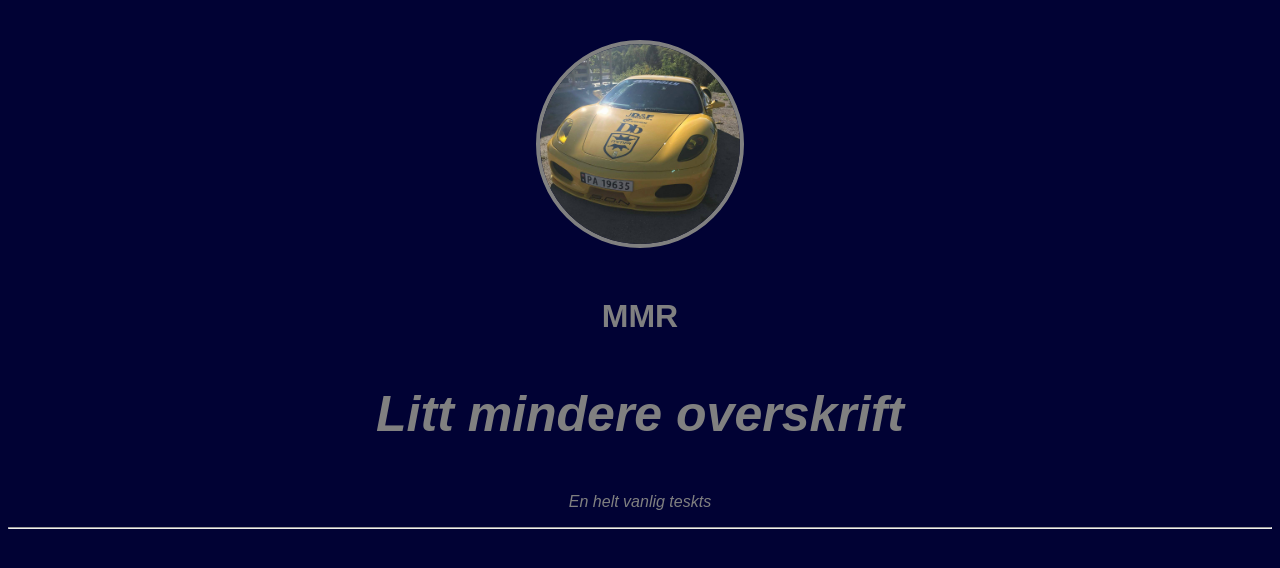
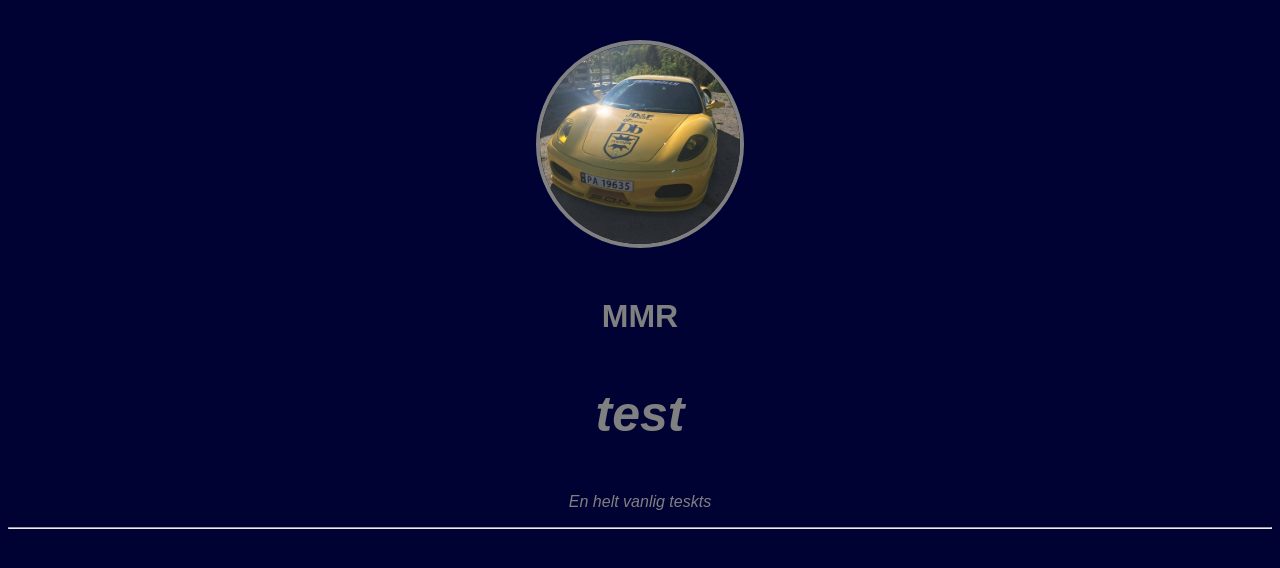
Before and after one commit to mariusmmr/sevenfriday, a plain HTML site: page index.html in a window 1280 px wide. Drawn offline with Linux system fonts and the light colour scheme.

Commit message:
Add files via upload

```diff
--- a/index.html
+++ b/index.html
@@ -9,7 +9,7 @@
     <img class="bilde" src="img/f430 rally.jpg" alt="Ferrari f1">
 
     <h1 class="overskrift">MMR</h1>
-    <p class="sitat">Litt mindere overskrift</p>
+    <p class="sitat">test</p>
     <p class="heltvanlig">En helt vanlig teskts</p>
 
 
```
